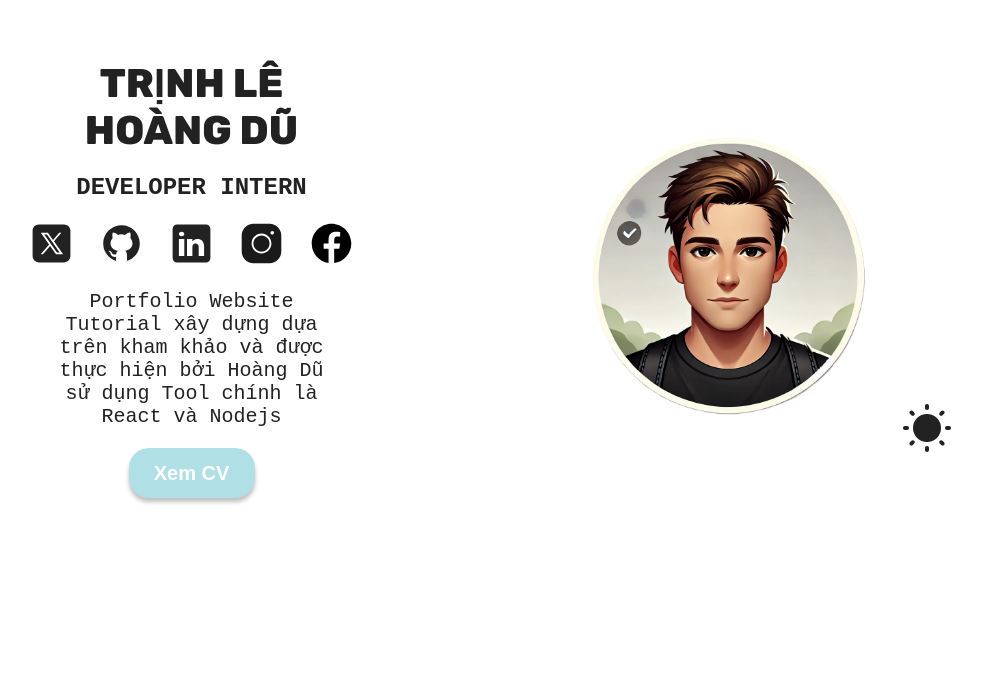
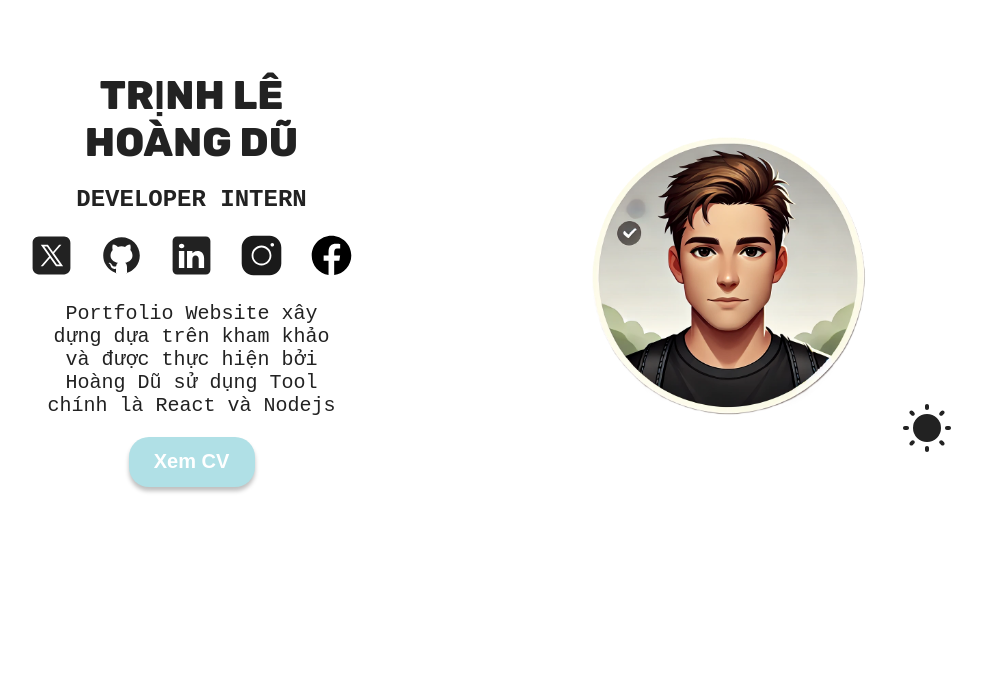
Before and after one commit to HoangDu2002/hoang-du, a React (Vite) app: page / in a window 1280 px wide. Shown: the part 121-800 px from the top of the page, without its empty margins (150-1132 px from the left). Built offline with nearby package versions, Linux system fonts and the light colour scheme.

Commit message:
Update Hero.jsx

```diff
--- a/src/sections/Hero/Hero.jsx
+++ b/src/sections/Hero/Hero.jsx
@@ -63,7 +63,7 @@ function Hero() {
            </a>
          </span>
          <p className={styles.description}>
-           Portfolio Website Tutorial xây dựng dựa trên kham khảo và được thực hiện bởi Hoàng Dũ sử dụng Tool chính là React và Nodejs
+           Portfolio Website xây dựng dựa trên kham khảo và được thực hiện bởi Hoàng Dũ sử dụng Tool chính là React và Nodejs
          </p>
          <a href={CV}>
            <button className="hover" download>
```
